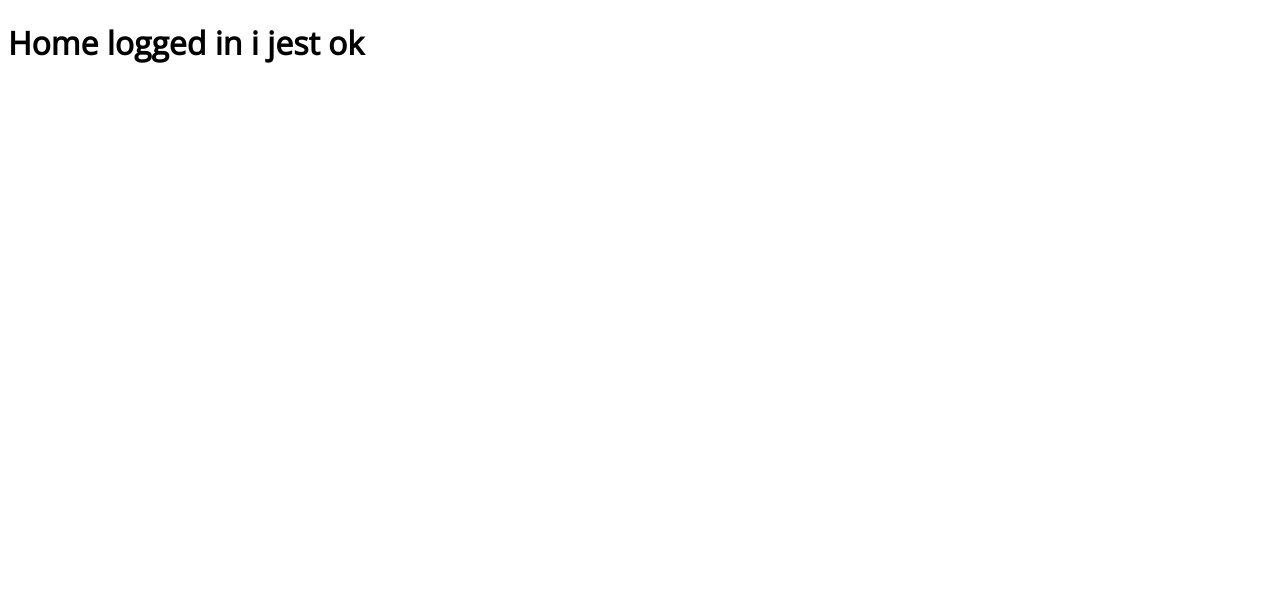
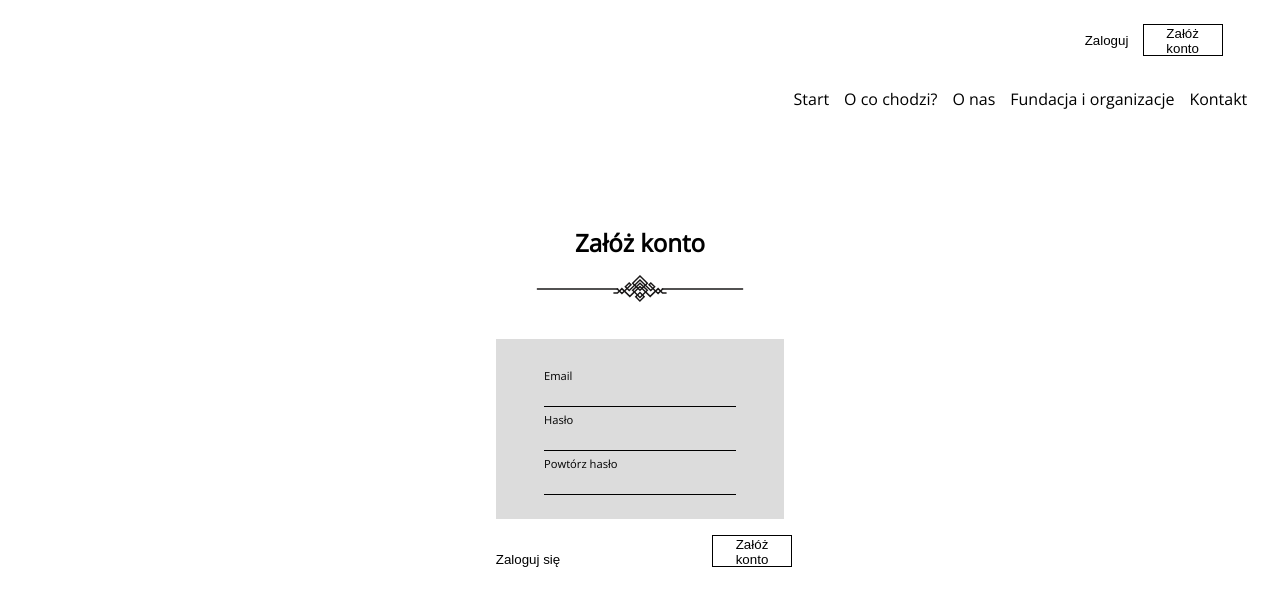
Before and after one commit to schodekWgorach/ps004_niechciane-rzeczy, a React (Create React App) app: page /rejestracja in a window 1280 px wide. Shown: the top 606 px of the page. Built offline with nearby package versions, Linux system fonts and the light colour scheme.

Commit message:
logowanie i rejstracja form

```diff
--- a/package.json
+++ b/package.json
@@ -6,7 +6,7 @@
     "@testing-library/jest-dom": "^5.16.5",
     "@testing-library/react": "^13.4.0",
     "@testing-library/user-event": "^13.5.0",
-    "firebase": "^8.10.1",
+    "firebase": "^9.16.0",
     "react": "^18.2.0",
     "react-dom": "^18.2.0",
     "react-firebase-hooks": "^5.1.1",
--- a/src/components/RegisteringAndLogging/Login.js
+++ b/src/components/RegisteringAndLogging/Login.js
@@ -2,7 +2,6 @@ import React, { Component } from "react";
 import Navigation from "../home/Navigation";
 import Logging from "../home/Logging";
 import { Link } from "react-router-dom";
-
 
 class Login extends Component {
     state = {
@@ -107,10 +106,10 @@ class Login extends Component {
                     </div>
                     <div className="loginButtons">
                         <button>
-                            <Link to="/loggedIn">Załóż konto</Link>
+                            <Link to="/rejestracja">Załóż konto</Link>
                         </button>
                         <button onClick={this.checkForm}>
-                             <Link to="/logging">
+                             <Link to="/logowanie">
                             Zaloguj się
                              </Link>
                         </button>
--- a/src/components/RegisteringAndLogging/Register.js
+++ b/src/components/RegisteringAndLogging/Register.js
@@ -139,7 +139,7 @@ class Register extends Component {
                             <Link to="/logowanie">Zaloguj się</Link>
                         </button>
                         <button onClick={this.checkForm}>
-                           <Link to="/rejstracja">
+                           <Link to="/rejestracja">
                             Załóż konto
                           </Link>
                         </button>
--- a/src/components/home/LoggedIn.js
+++ b/src/components/home/LoggedIn.js
@@ -1,12 +1,12 @@
 import React, { Component } from "react";
-/*to jest zarejstrowane */
+/*to jest zarejestrowane */
 
 class LoggedIn extends Component {
     state = {};
     render() {
         return (
             <>
-                <h1>Home logged in i jest ok</h1>
+                <h5>Home logged In</h5>
             </>
         );
     }
--- a/src/components/home/Logging.js
+++ b/src/components/home/Logging.js
@@ -12,7 +12,7 @@ class Logging extends Component {
                         <Link to="/logowanie">Zaloguj</Link>
                     </button>
                     <button>
-                        <Link to="/rejstracja">Załóż konto</Link>
+                        <Link to="/rejestracja">Załóż konto</Link>
                     </button>
                 </div>
                 <div className="col-1"></div>
--- a/src/index.js
+++ b/src/index.js
@@ -1,26 +1,28 @@
 import React from 'react';
 import ReactDOM from 'react-dom/client';
-import {BrowserRouter, Route, Routes} from "react-router-dom";
+import { BrowserRouter, Route, Routes } from "react-router-dom";
 import Home from "./components/home/Home";
 import './scss/main.scss';
-import Logging from "./components/home/Logging";
-import LoggedIn from "./components/home/LoggedIn";
+/*import Logging from "./components/home/Logging";*/
+/*import LoggedIn from "./components/home/LoggedIn";*/
 import Step1 from "./components/Steps/Step1";
+import Register from "./components/RegisteringAndLogging/Register";
 import Login from "./components/RegisteringAndLogging/Login";
-import Register from "./components/RegisteringAndLogging/Register";
-import Logout from "./components/RegisteringAndLogging/Logout";
+/*import Logout from "./components/RegisteringAndLogging/Logout";*/
+
+
 
 const root = ReactDOM.createRoot(document.getElementById('root'));
 root.render(
       <BrowserRouter>
           <Routes>
                   <Route path="/" element={<Home />} />
-                  <Route path="/rejestracja" element={<LoggedIn />} />
-                  <Route path="/logowanie" element={<Logging />} />
+                  <Route path="/rejestracja" element={<Register />} />
+                  <Route path="/logowanie" element={<Login />} />
                   <Route path="/oddaj-rzeczy" component={<Step1 />} />
-                  <Route path="/logowanie" component={Login} />
-                  <Route path="/rejestracja" component={Register} />
-                  <Route path="/wylogowano" component={Logout} />
+        {/*          <Route path="/logowanie" component={<Login />} />*/}
+{/*                  <Route path="/rejestracja" component={<Register />} />*/}
+{/*                  <Route path="/wylogowano" component={<Logout />} />*/}
           </Routes>
       </BrowserRouter>
 );
```
Also changed, not shown: src/components/RegisteringAndLogging/Auth.js (deleted), 1 other file (tests, documents, lock files or other folders).
